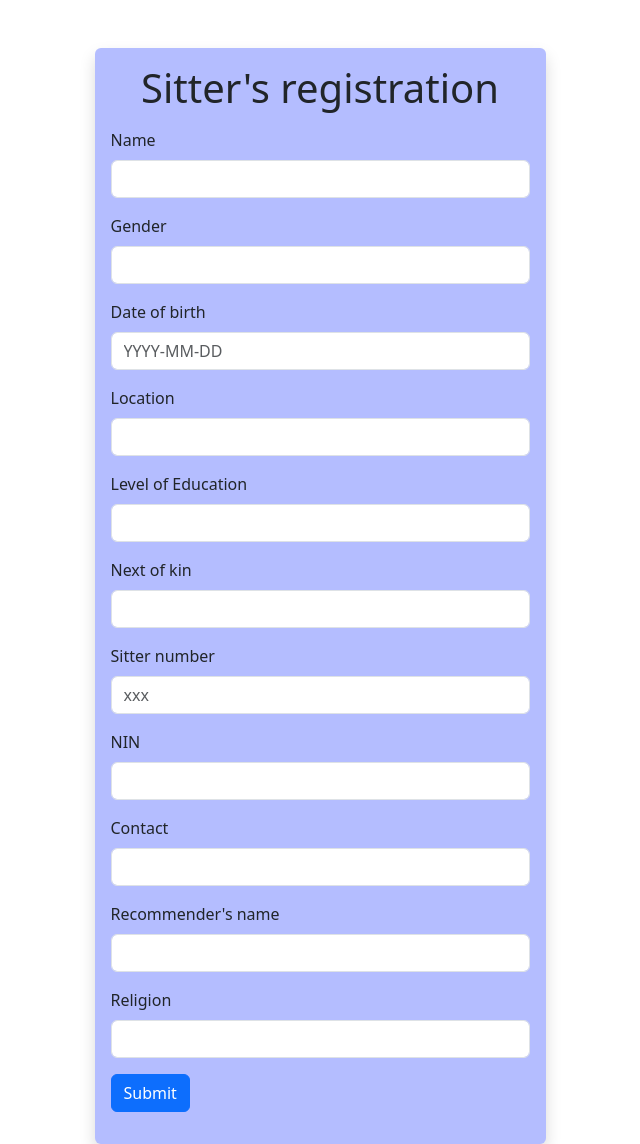
After one commit to Akulluwinnifred/catalyst_-project, a Django app: page /sitters_reg/ in a window 1280 px wide. The commit adds this page. Shown: the whole page, without its empty margins (320-960 px from the left). Run offline with Django 5.2, Linux system fonts and the light colour scheme; some libraries are stand-ins or nearby versions.

Commit message:
adding registration pages

```diff
--- a/demoapp/templates/signup.html
+++ b/demoapp/templates/signup.html
@@ -37,7 +37,9 @@
                     <div class="mb-3">
                         <label class="form-label">password</label>
                         <input type="password" class="form-control">
-
+                        <div id="passwordHelpBlock" class="form-text">
+                            Your password must be 8-20 characters long
+                          </div>
                     </div>
                     <div class="mb-3">
                         <label class="form-label">Confirm password</label>
--- /dev/null
+++ b/demoapp/templates/staff/sitters_reg.html
@@ -0,0 +1,92 @@
+<!DOCTYPE html>
+<html lang="en">
+
+<head>
+    <meta charset="UTF-8">
+    <meta name="viewport" content="width=device-width, initial-scale=1.0">
+    <title>sitters_reg</title>
+    <link rel="stylesheet" href="../static/css/styles.css">
+    <link rel="stylesheet" href="../static/bootstrap/css/bootstrap.css">
+</head>
+
+<body>
+    <div class="container">
+        <div class="row justify-content-center mt-5">
+            <div class="col-5 ">
+                <form class="bg pe-3 ps-3 pt-3 pb-3 rounded shadow" style="background-color:  #B4BDFF;">
+                    <div class="mb-3 text-center">
+                        <h1>Sitter's registration</h1>
+
+                    </div>
+
+                    <div class="mb-3">
+                        <label class="form-label">Name</label>
+                        <input type="text" class="form-control" required>
+
+                    </div>
+
+                    <div class="mb-3">
+                        <label class="form-label">Gender</label>
+                        <input type="text" class="form-control" required>
+
+                    </div>
+
+                    <div class="mb-3">
+                        <label class="form-label">Date of birth</label>
+                        <input type="text" class="form-control" placeholder="YYYY-MM-DD" required>
+
+                    </div>
+
+                    <div class="mb-3">
+                        <label class="form-label">Location</label>
+                        <input type="text" class="form-control" required>
+
+                    </div>
+                    <div class="mb-3">
+                        <label class="form-label">Level of Education</label>
+                        <input type="text" class="form-control" required>
+
+                    </div>
+                    <div class="mb-3">
+                        <label class="form-label">Next of kin</label>
+                        <input type="text" class="form-control" required>
+
+                    </div>
+                    <div class="mb-3">
+                        <label class="form-label" >Sitter number</label>
+                        <input type="text" class="form-control" placeholder="xxx" required>
+
+                    </div>
+                    <div class="mb-3">
+                        <label class="form-label" >NIN</label>
+                        <input type="text" class="form-control" required>
+
+                    </div>
+                    <div class="mb-3">
+                        <label class="form-label" >Contact</label>
+                        <input type="text" class="form-control" required>
+
+                    </div>
+                    <div class="mb-3">
+                        <label class="form-label" >Recommender's name</label>
+                        <input type="text" class="form-control" required>
+
+                    </div>
+                    <div class="mb-3">
+                        <label class="form-label" >Religion</label>
+                        <input type="text" class="form-control">
+
+                    </div>
+                    <div class="mb-3">
+                        <button class="btn btn-primary">Submit</button>
+                    </div>
+
+            </div>
+
+        </div>
+    </div>
+
+    <script src="../static/bootstrap/js/bootstrap.bundle.js"></script>
+</body>
+
+</html>
--- a/demoapp/urls.py
+++ b/demoapp/urls.py
@@ -7,4 +7,8 @@ urlpatterns = [
     path("signup/", views.signup, name="signup"),
     path("forgotpassword/", views.forgotpassword, name='forgotpassword'),
     path("dashboard/", views.dashboard, name='dashboard'),
+    path("babies_reg/", views.babies_reg, name='babies_reg'),
+    path("sitters_reg/", views.sitters_reg, name= 'sitters_reg'),
+    path("baby_attendance/", views.baby_attendance, name='baby_attendance'),
+    path("sitter_attendance/", views.sitter_attendance, name= "sitter_attendance"),
 ]
--- a/demoapp/views.py
+++ b/demoapp/views.py
@@ -19,3 +19,19 @@ def forgotpassword(request):
 
 def dashboard(request):
     return render(request,"staff/dashboard.html")
+
+
+def babies_reg(request):
+    return render(request, 'staff/babies_reg.html')
+
+
+def sitters_reg(request):
+    return render(request, 'staff/sitters_reg.html')
+
+
+def baby_attendance(request):
+    return  render(request, "staff/baby_attendance.html")
+
+
+def sitter_attendance(request):
+    return render(request, 'staff/sitter_attendance.html')
```
Also changed, not shown: demoapp/templates/staff/babies_reg.html (added, +72 -0 lines), demoapp/templates/staff/baby_attendance.html (added, +75 -0 lines), demoapp/templates/staff/sitter_attendance.html (added, +49 -0 lines).
